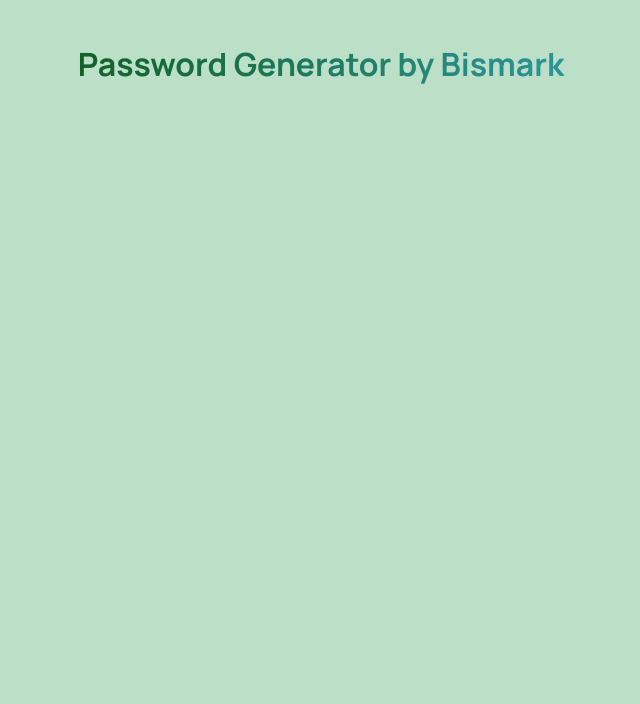
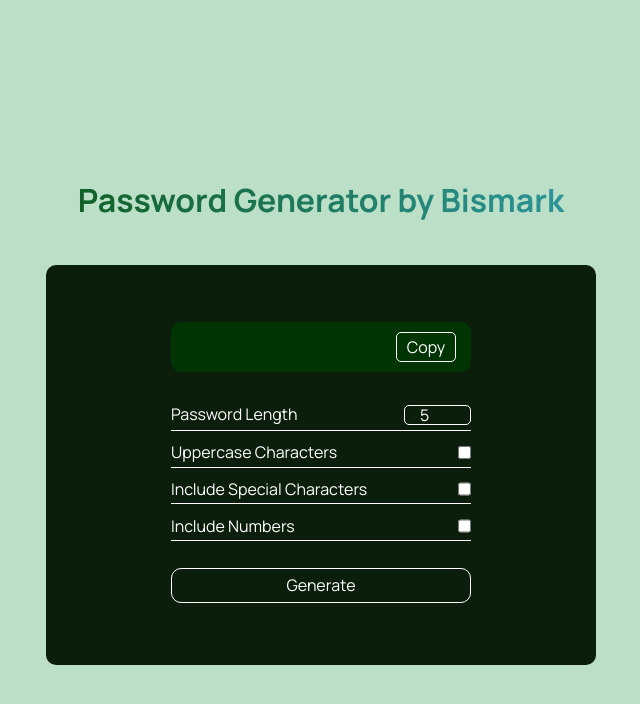
Before and after one commit to bisarroyo/password-generator, a website built with Vite: page index.html in a window 1280 px wide. Shown: the whole page, without its empty margins (319-959 px from the left). Built offline with nearby package versions, Linux system fonts and the light colour scheme.

Commit message:
Add inputs and styles

```diff
--- a/index.html
+++ b/index.html
@@ -14,6 +14,57 @@
   </head>
   <body>
     <h1>Password Generator by Bismark</h1>
+    <main>
+      <div class="container">
+        <div class="container-settings">
+          <div class="password-results" id="password-results">
+            <input type="text" value="" />
+            <button name="numberText" id="numberText">Copy</button>
+          </div>
+          <div class="input">
+            <label>Password Length </label>
+            <input
+              class="length-input"
+              type="number"
+              name="passwordLength"
+              id="passwordLength"
+              value="5"
+            />
+          </div>
+          <div class="input">
+            <label> Uppercase Characters</label>
+            <input
+              type="checkbox"
+              name="uppercaseText"
+              id="uppercaseText"
+              value="uppercase"
+            />
+          </div>
+          <div class="input">
+            <label>Include Special Characters </label>
+            <input
+              type="checkbox"
+              name="specialText"
+              id="specialText"
+              value="specials"
+            />
+          </div>
+          <div class="input">
+            <label>Include Numbers </label>
+            <input
+              type="checkbox"
+              name="numberText"
+              id="numberText"
+              value="numbers"
+            />
+          </div>
+
+          <div class="input generate">
+            <button name="numberText" id="numberText">Generate</button>
+          </div>
+        </div>
+      </div>
+    </main>
     <div id="app"></div>
     <script type="module" src="/src/main.ts"></script>
   </body>
--- a/src/main.ts
+++ b/src/main.ts
@@ -1 +1,7 @@
 import './style.css'
+
+const app = document.querySelector('#app') as HTMLDivElement
+
+const inputUppercase = document.querySelector(
+  '#uppercaseText'
+) as HTMLInputElement
--- a/src/style.css
+++ b/src/style.css
@@ -359,6 +359,8 @@
   background-color: #bcdfc7;
   display: flex;
   justify-content: center;
+  align-items: center;
+  flex-direction: column;
   height: 100vh;
 }
 h1 {
@@ -369,3 +371,86 @@
   -webkit-background-clip: text;
   -webkit-text-fill-color: transparent;
 }
+
+.container {
+  background-color: #0a1e0b;
+  width: 500px;
+  border-radius: 10px;
+  padding: 50px 25px;
+  display: grid;
+  place-items: center;
+}
+.container * {
+  color: #fff;
+}
+.container-settings {
+  width: 300px;
+  height: 300px;
+  display: flex;
+  justify-content: space-evenly;
+  align-items: flex-start;
+  flex-direction: column;
+}
+.length-input {
+  width: 50px;
+}
+.input {
+  width: 100%;
+  display: flex;
+  flex-direction: row;
+  justify-content: space-between;
+  border-bottom: 1px solid;
+  padding: 5px 0;
+}
+.input.generate {
+  border-bottom: none;
+}
+.input button {
+  width: 100%;
+  margin-top: 15px;
+  background-color: transparent;
+  border: 1px solid;
+  padding: 7px 0;
+  border-radius: 10px;
+  cursor: pointer;
+  transition: all 0.3s ease-in-out;
+}
+.length-input {
+  background-color: transparent;
+  border: 1px solid;
+  padding: 0 0 0 15px;
+  border-radius: 5px;
+}
+.input button:hover {
+  color: #0a1e0b;
+  background-color: #fff;
+}
+.password-results {
+  width: 270px;
+  display: flex;
+  flex-direction: row;
+  justify-content: space-between;
+  padding: 10px 15px;
+  background-color: #003503;
+  border-radius: 10px;
+  margin-bottom: 20px;
+}
+.password-results input {
+  width: 150px;
+  background-color: transparent;
+  border: none;
+  outline: none;
+}
+.password-results button {
+  width: 60px;
+  cursor: pointer;
+  border: 1px solid;
+  border-radius: 5px;
+  background-color: transparent;
+  padding: 5px 0;
+  transition: all 0.3s ease-in-out;
+}
+.password-results button:hover {
+  color: #0a1e0b;
+  background-color: #fff;
+}
```
